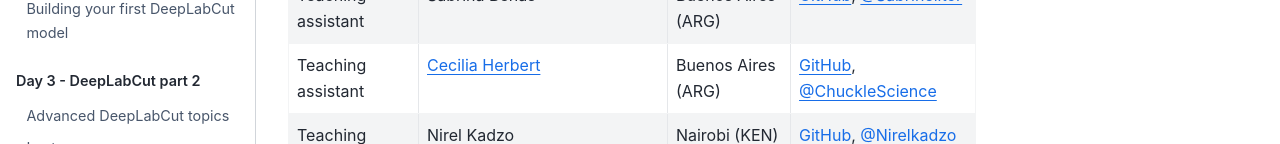
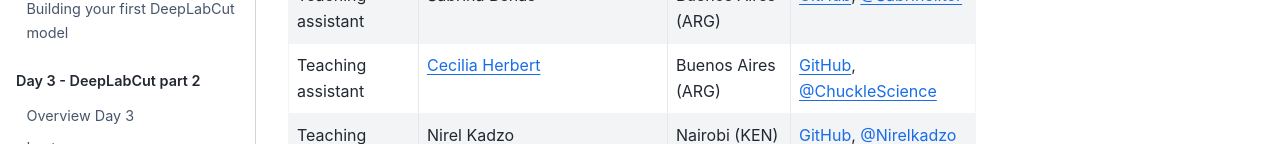
Before and after one commit to AlexEMG/DLC-Cajal-Course, a Jupyter Book: the page built from README.md, in a window 1280 px wide and 900 px high, scrolled down 606 px. Shown: the part 756-900 px from the top of the window. Built offline with Jupyter Book 1.0.4 settings and Sphinx 7.4.7 and the Sphinx Book theme 1.1.4, drawn with Linux system fonts in a browser that asks for light colours; part of the change alters nothing that is shown.

Commit message:
Fix typos on Day3_Overview.md

````diff
--- a/content/Day3_Overview.md
+++ b/content/Day3_Overview.md
@@ -1,4 +1,4 @@
-# Advanced DeepLabCut topics
+# Overview Day 3
 
 Welcome to day 3!
 
@@ -18,11 +18,11 @@ Then you can also work with the [Model Zoo and DLC-live](Day3_ModelZoo.md) (try
 ## Day 3: What do you need for tomorrow?
 
 ```{important}
-- Let's try to have some videos well analyzed (i.e. good pose estimation prediction). Then we will be able to dig into kinemtics or supervised and unsupervised behavioral analysis!
+- Let's try to have some videos well analyzed (i.e. good pose estimation prediction). Then we will be able to dig into kinematics or supervised and unsupervised behavioral analysis!
 ```
 
 How can you check if they are well analyzed?
-- created labeled videos and watch them to see if the predictions on new videos are accurate. You can use: `deeplabcut.create_labeled_video`.
+- create labeled videos and watch them to see if the predictions on new videos are accurate. You can use: `deeplabcut.create_labeled_video`.
 - visualize the trajectories over time, and check if the trajectories are smooth, which is normally the case for biological motion, unless, e.g., your frame rate is very small. You can use: `deeplabcut.plot_trajectories`, check out the figure below to get an idea of what you'll get.
 
 For both of those features, refer to [the user guide](https://github.com/DeepLabCut/DeepLabCut/blob/master/docs/standardDeepLabCut_UserGuide.md#k-plot-trajectories) for details.
````
